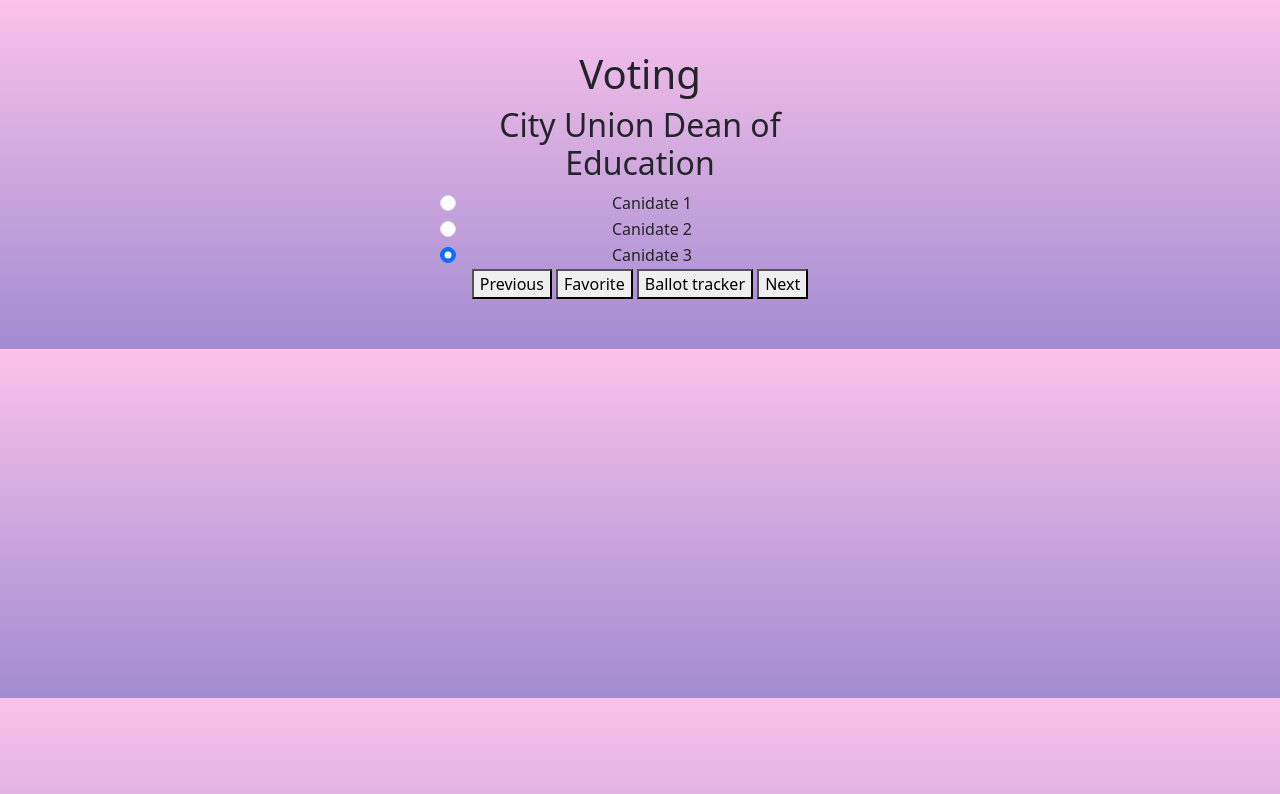
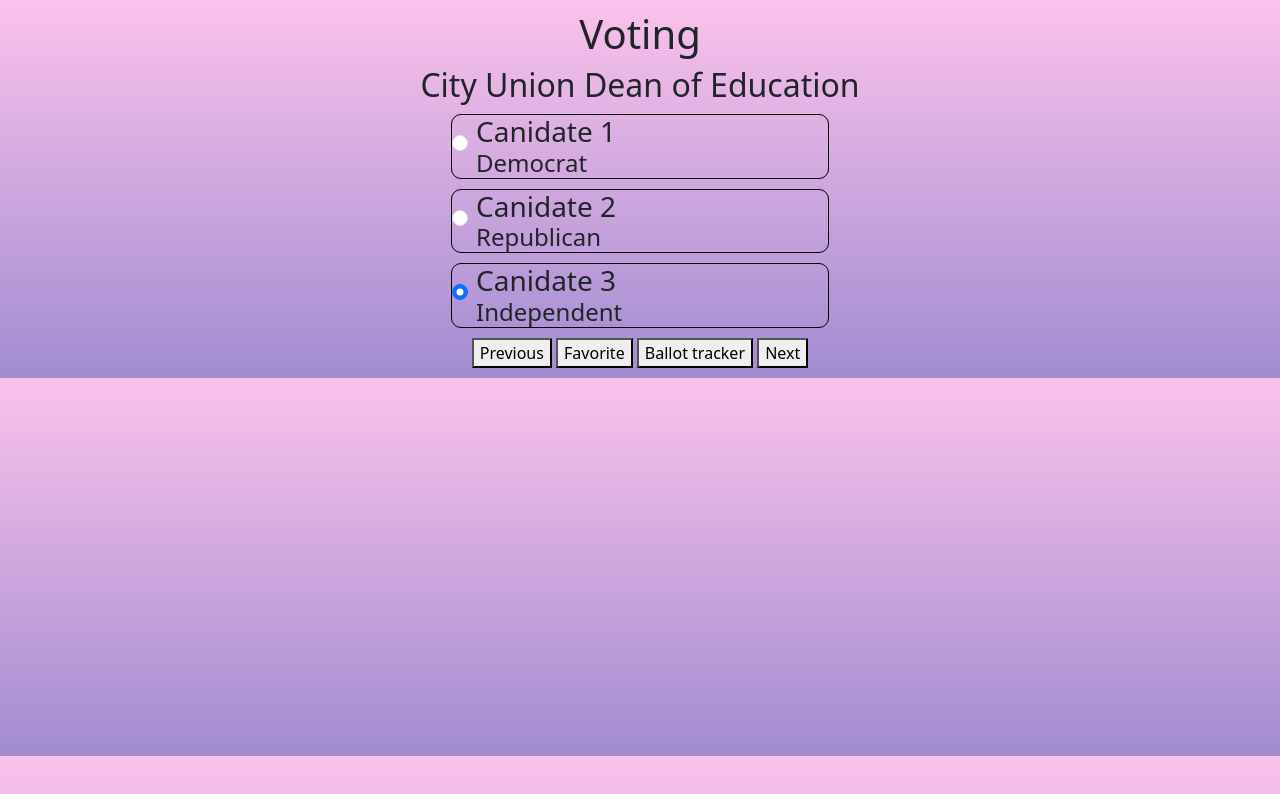
Before and after one commit to HarRes123/CS160-Project, a website: page public/voting-page.html in a window 1280 px wide. Drawn offline with nearby package versions, Linux system fonts and the light colour scheme; files that its build step writes are made by us from their sources.

Commit message:
improved styling

```diff
--- a/App.js
+++ b/App.js
@@ -35,8 +35,8 @@ router.get("/", function (req, res) {
     res.sendFile(path.join(__dirname, "/"));
 });
 
-app.get('/test', function (req, res) {
-  res.sendFile(publicPath + '/test.html');
+app.get('/voting-page', function (req, res) {
+  res.sendFile(publicPath + '/voting-page.html');
 });
 
 //depending on what url extension the user navigates to, send them the respective html file.
--- a/public/test.html
+++ b/public/voting-page.html
@@ -5,27 +5,31 @@
     </title>
     <link rel="stylesheet" type="text/css" href="/css/styles.css">
     <link rel="stylesheet" href="./css/bootstrap.min.css">
+    <meta name="viewport" content="width=device-width, initial-scale=1">
 </head>
     <body>
         <h1>Voting</h1>
         <h2>City Union Dean of Education</h2>
         <div class="form-check">
             <input class="form-check-input" type="radio" name="flexRadioDefault" id="flexRadioDefault1">
-            <label class="form-check-label" for="flexRadioDefault1">
+            <h3 class="form-check-label" for="flexRadioDefault1">
               Canidate 1
-            </label>
+            </h3>
+            <h4>Democrat</h4>
           </div>
           <div class="form-check">
             <input class="form-check-input" type="radio" name="flexRadioDefault" id="flexRadioDefault2" checked>
-            <label class="form-check-label" for="flexRadioDefault2">
+            <h3 class="form-check-label" for="flexRadioDefault2">
               Canidate 2
-            </label>
+            </h3>
+            <h4>Republican</h4>
           </div>
           <div class="form-check">
             <input class="form-check-input" type="radio" name="flexRadioDefault" id="flexRadioDefault2" checked>
-            <label class="form-check-label" for="flexRadioDefault2">
+            <h3 class="form-check-label" for="flexRadioDefault2">
               Canidate 3
-            </label>
+            </h3>
+            <h4>Independent</h4>
         </div>
         <div>
             <button class="n">Previous</button>
@@ -40,10 +44,34 @@
 <style>
   /* make it take over the whole screen */
   body {
-    max-width: 500px;
-    max-height: 500px;
     margin: auto;
-    padding: 50px;
     text-align: center;
+    padding: 10px;
+  }
+
+  /* add some styling to the form*/
+  .form-check {
+    width: 30%;
+    margin: auto;
+    margin-top: 10px;
+    margin-bottom: 10px;
+
+    border: 1px solid black;
+    border-radius: 10px;
+
+  }
+  /* vertically form-check center input */
+  .form-check-input {
+    margin-top: 20px;
+    margin-bottom: 20px;
+  }
+  /* align the h4 in form-check to the left margin of the h3 */
+  .form-check h3 {
+    text-align: left;
+    margin-bottom: 0;
+  }
+  .form-check h4 {
+    text-align: left;
+    margin-bottom: 0;
   }
 </style>
```
